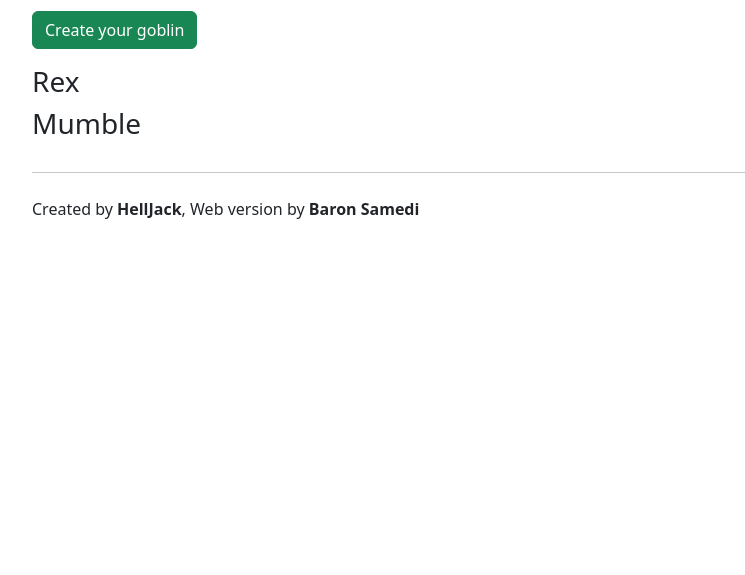
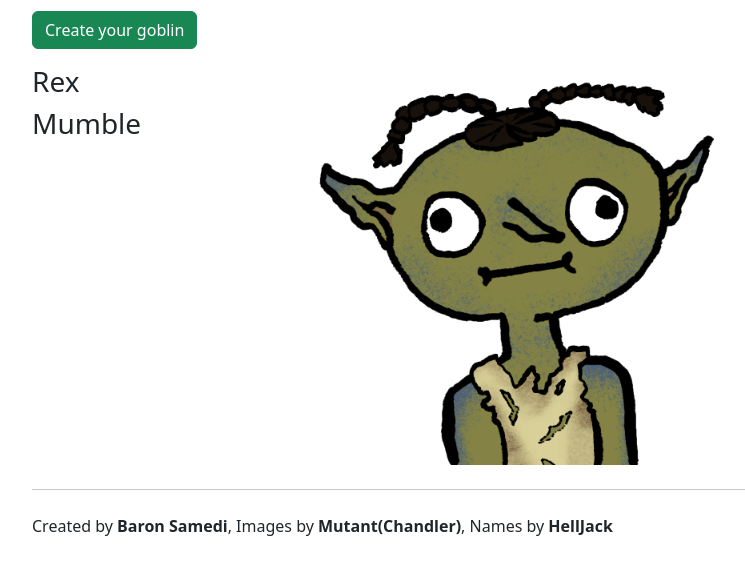
Before and after one commit to Drugs/brunkhollow-goblin, a plain HTML site: page index.html in a window 1280 px wide. Shown: the part 61-636 px from the top of the page, without its empty margins (50-795 px from the left). Drawn offline with nearby package versions, Linux system fonts and the light colour scheme.

Commit message:
Update index.html

```diff
--- a/index.html
+++ b/index.html
@@ -12,6 +12,13 @@
   <script src="https://cdn.jsdelivr.net/npm/bootstrap@5.3.0/dist/js/bootstrap.bundle.min.js"></script>
   <script src="name.js"></script>
 	<style type="text/css">
+		.gobbo{
+			height:400px;
+			overflow:hidden;
+		}
+		.gobbo>img{
+			position:relative;
+		}
 		.bi {
 			font-size: 0.9em;
 		}
@@ -40,39 +47,53 @@
 			</div>
 		</div>
 		<div class="row mt-3 mb-4">
-			<div id="" class="col-lg-6">
+			<div id="" class="col-lg-3">
 				<h3 onmouseover="showButton('block' , 'firstNameButton')" onmouseout="showButton('none' , 'firstNameButton')"><o id="firstName">First Name</o>
 					<a alt='Reroll!' data-bs-toggle="tooltip" data-bs-title="Click to reroll!" id="firstNameButton" style="display: none; margin-left:1em; cursor:pointer;" onclick="rerollFName()">
 					<i id="dice" class="bi bi-dice-3-fill"></i><i class="bi bi-dice-6-fill"></i>
 				</a>
 				</h3>
-
-
 				<h3 onmouseover="showButton('block' , 'lastNameButton')" onmouseout="showButton('none' , 'lastNameButton')"><o id="lastName">Last Name</o>
 				<a alt='Reroll!' data-bs-toggle="tooltip" data-bs-title="Click to reroll!" id="lastNameButton" style="display: none; margin-left:1em; cursor:pointer;" onclick="rerollLName()">
 					<i id="dice" class="bi bi-dice-3-fill"></i><i class="bi bi-dice-6-fill"></i>
 				</a>
 				</h3>
 			</div>
+			<div class="col-lg-6 gobbo">
+				<img id="skin" src="skin/s1.png" height="400" />
+				<img id="eyes" src="eyes/e1.png" style="top:-400px" height="400" />
+				<img id="clothes" src="clothes/c1.png" style="top:-800px" height="400" />
+				<img id="head" src="head/h1.png" style="top:-1200px" height="400" />
+			</div>
 		</div>
-      <hr class="mb-4">
-	  <p> Created by <b>HellJack</b>, Web version by <b>Baron Samedi</b> </p>
+	<hr class="mb-4">
+	<p> Created by <b>Baron Samedi</b>, Images by <b>Mutant(Chandler)</b>, Names by <b>HellJack</b></p>
 
 	</div>
 	<script>
 		const tooltipTriggerList = document.querySelectorAll('[data-bs-toggle="tooltip"]')
 		const tooltipList = [...tooltipTriggerList].map(tooltipTriggerEl => new bootstrap.Tooltip(tooltipTriggerEl))
 		document.getElementById("dice").style.zIndex = "0";// Starting tooltips
-
+		const gobboImage = [1,2,3,4,5,6,7,8,9,10];
 		function getRandomElement(array) {
 		  return array[Math.floor(Math.random() * array.length)];
 		}
 
 		rollGoblin(); // Roll all tables when the page loads
-
+		rollImage();
 		function showButton(arg , div) {
 			const button = document.getElementById(div);
 			button.style.display = arg;
+		}
+		function rollImage() {
+			let skin = "s"+getRandomElement(gobboImage);
+			let eyes = "e"+getRandomElement(gobboImage);
+			let clothes = "c"+getRandomElement(gobboImage);
+			let head = "h"+getRandomElement(gobboImage);
+			document.getElementById("skin").src = "skin/"+skin+".png";
+			document.getElementById("eyes").src = "eyes/"+eyes+".png";
+			document.getElementById("clothes").src = "clothes/"+clothes+".png";
+			document.getElementById("head").src = "head/"+head+".png";
 		}
 		function rollGoblin() {
 			let GfirstName = getRandomElement(firstName);
@@ -88,10 +109,10 @@
 			let GlastName = getRandomElement(lastName);
 			document.getElementById("lastName").innerHTML = GlastName;
 		}
-
-    const rollButton = document.getElementById("rollButton")
-    rollButton.addEventListener("click", rollGoblin);
-  </script>
+	const rollButton = document.getElementById("rollButton")
+	rollButton.addEventListener("click", rollGoblin);
+	rollButton.addEventListener("click", rollImage);
+	</script>
 
 </body>
 </html>
```
